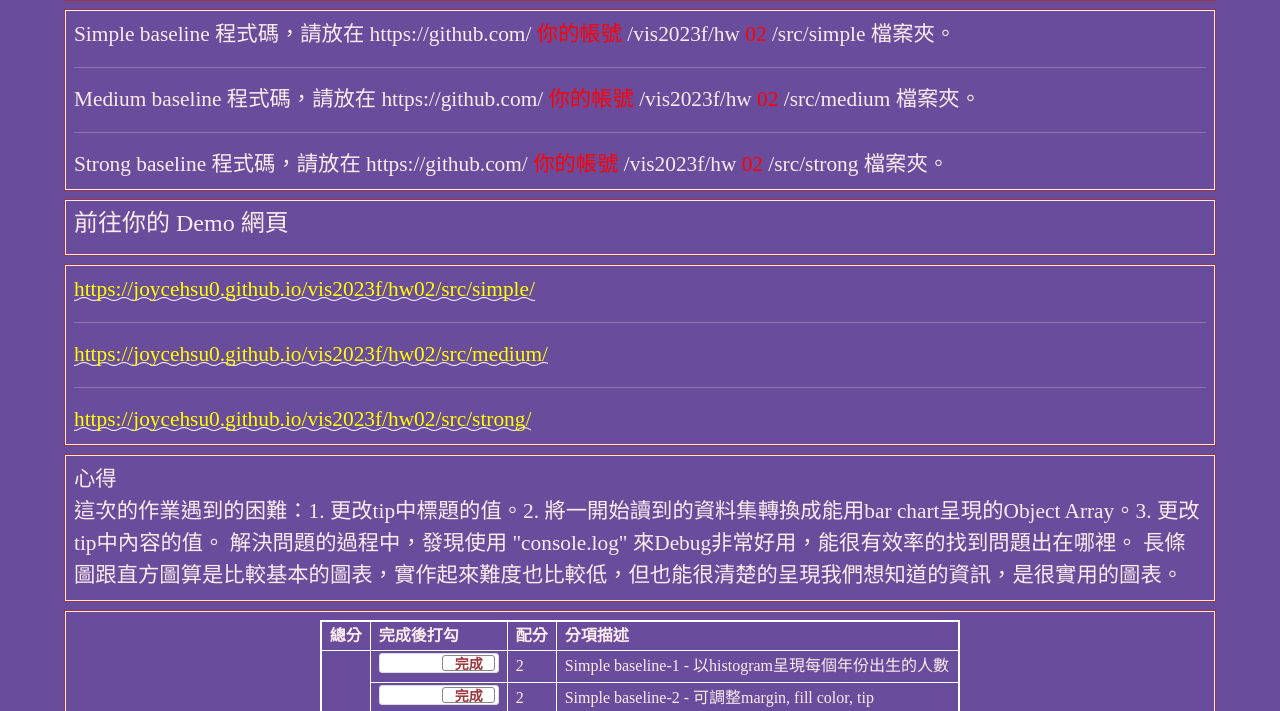
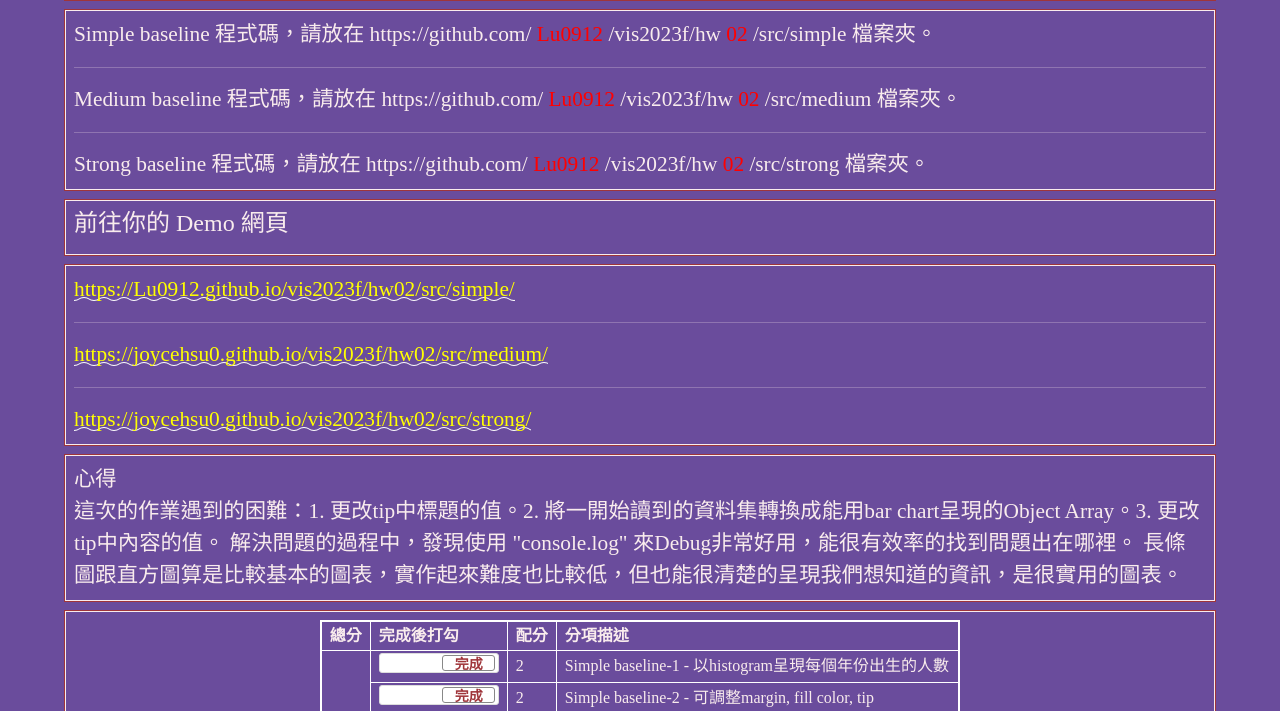
Before and after one commit to Lu0912/vis2023f, a plain HTML site: page hw02/index.html in a window 1280 px wide. Shown: the part 83-794 px from the top of the page. Drawn offline with nearby package versions, Linux system fonts and the light colour scheme.

Commit message:
Update index.html

```diff
--- a/hw02/index.html
+++ b/hw02/index.html
@@ -179,7 +179,7 @@
   <div class="row hw12">
     <div class="col-md-12 twenty">
       Simple baseline 程式碼，請放在 https://github.com/
-      <span style="color:red;">你的帳號</span>
+      <span style="color:red;">Lu0912</span>
       /vis2023f/hw
       <span style="color:red;">02</span>
       /src/simple 檔案夾。
@@ -187,7 +187,7 @@
 
       <hr>
       Medium baseline 程式碼，請放在 https://github.com/
-      <span style="color:red;">你的帳號</span>
+      <span style="color:red;">Lu0912</span>
       /vis2023f/hw
       <span style="color:red;">02</span>
       /src/medium 檔案夾。
@@ -195,7 +195,7 @@
 
       <hr>
       Strong baseline 程式碼，請放在 https://github.com/
-      <span style="color:red;">你的帳號</span>
+      <span style="color:red;">Lu0912</span>
       /vis2023f/hw
       <span style="color:red;">02</span>
       /src/strong 檔案夾。
@@ -215,7 +215,7 @@
   <!-- ------------------------------------------------>
   <div class="row hw12">
     <div class="col-md-12 twenty">
-      <a href="https://joycehsu0.github.io/vis2023f/hw02/src/simple/">https://joycehsu0.github.io/vis2023f/hw02/src/simple/</a>
+      <a href="https://Lu0912.github.io/vis2023f/hw02/src/simple/">https://Lu0912.github.io/vis2023f/hw02/src/simple/</a>
       <hr>
       <a href="https://joycehsu0.github.io/vis2023f/hw02/src/medium/">https://joycehsu0.github.io/vis2023f/hw02/src/medium/</a>
       <hr>
```
